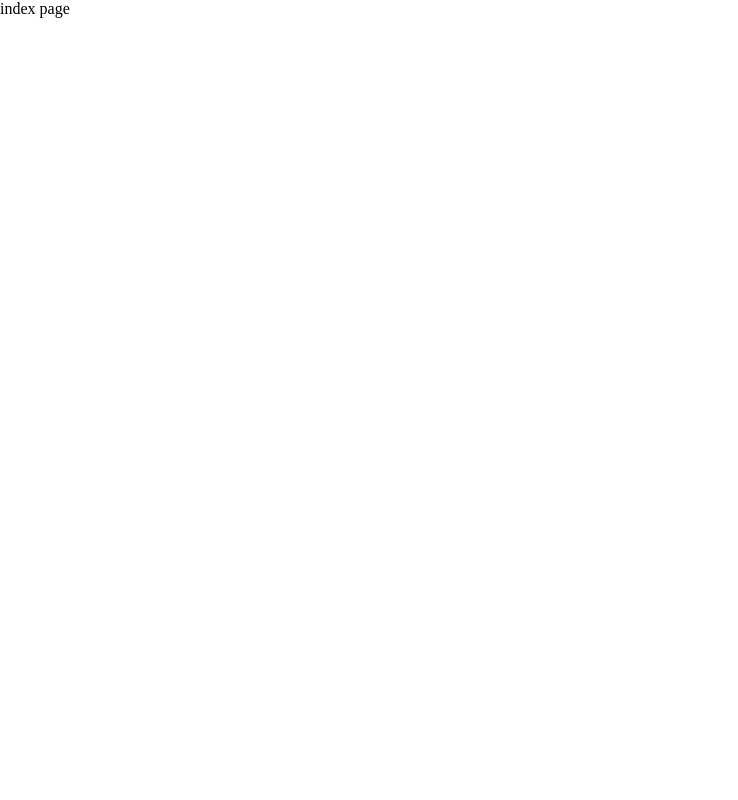
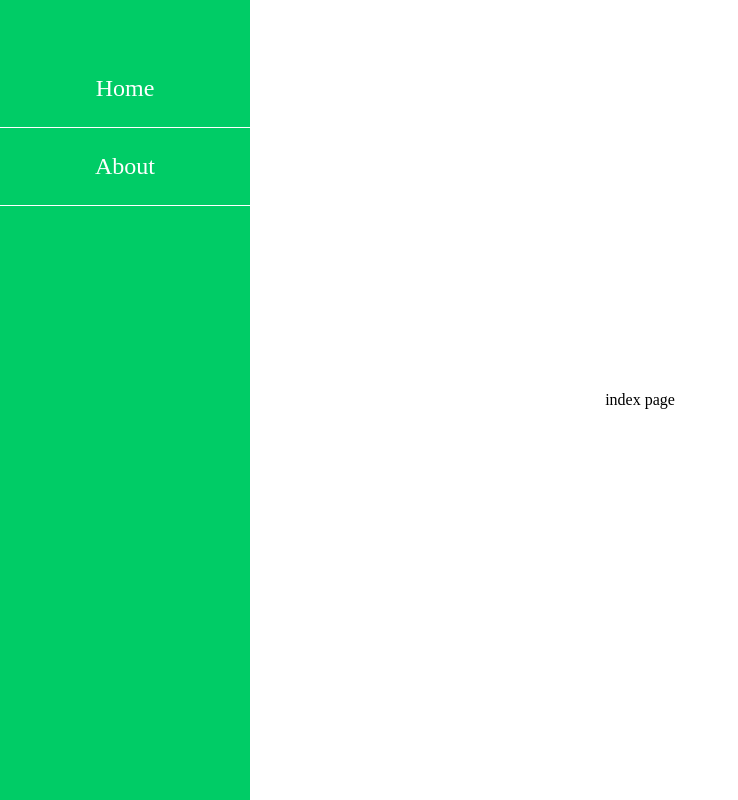
Before and after one commit to moonheekim0118/vanillaReact, a website built with webpack: page public/index.html in a window 1280 px wide. Shown: the whole page, without its empty margins (0-738 px from the left). Built offline with nearby package versions, Linux system fonts and the light colour scheme.

Commit message:
add : Menu 컴포넌트 구현

```diff
--- a/public/index.html
+++ b/public/index.html
@@ -7,7 +7,7 @@
     <script type='module' src='./bundle.js'></script>
 </head>
 <body>
-    <div class="app">
-    </div>
+    <main class="app">
+    </main>
 </body>
 </html>
--- a/src/App.ts
+++ b/src/App.ts
@@ -1,9 +1,21 @@
 import Router from "./route";
+import Menu from "./components/Menu";
 
 const App = ($target: Element) => {
     window.onhashchange = () => {
         render();
     };
+
+    // 최초 렌더링시 실행
+    function init() {
+        // 메뉴 삽입
+        const menuData = [
+            { name: "Home", path: "#" },
+            { name: "About", path: "#about" }
+        ];
+        document.querySelector("body").appendChild(Menu(menuData));
+        render(); // 렌더링
+    }
 
     function render() {
         const renderingPage = Router.getCurrentURL(window.location.hash);
@@ -11,7 +23,7 @@ const App = ($target: Element) => {
         $target.appendChild(renderingPage());
     }
 
-    render();
+    init();
 };
 
 export default App(document.querySelector(".app"));
--- /dev/null
+++ b/src/components/Menu.ts
@@ -0,0 +1,26 @@
+type Props = Array<{ name: string; path: string }>;
+
+const Menu = (datas: Props): Element => {
+    const MenuContainer = document.createElement("aside");
+    MenuContainer.className = "Menu-Container";
+    const MenuList = document.createElement("ul");
+    MenuList.className = "Menu-List";
+
+    datas.map((data) => {
+        const Menu = document.createElement("li");
+        const Link = document.createElement("a");
+        Menu.dataset.id = data.path;
+        Menu.className = "Menu";
+        Link.className = "link";
+        Link.innerText = data.name;
+        Link.href = data.path;
+        Menu.appendChild(Link);
+        MenuList.appendChild(Menu);
+    });
+
+    MenuContainer.appendChild(MenuList);
+
+    return MenuContainer;
+};
+
+export default Menu;
--- a/src/scss/style.scss
+++ b/src/scss/style.scss
@@ -2,3 +2,47 @@
     margin: 0;
     padding: 0;
 }
+
+.app {
+    position: absolute;
+    left: 50%;
+    top: 50%;
+    transform: translate(-50%, -50%);
+}
+
+.Menu-Container {
+    position: fixed;
+    left: 0;
+    width: 250px;
+    height: 100%;
+
+    background-color: #00cc66;
+
+    .Menu-List {
+        display: flex;
+        flex-direction: column;
+        align-items: center;
+        list-style-type: none;
+
+        margin-top: 50px;
+    }
+
+    .Menu {
+        width: 100%;
+        text-align: center;
+        padding: 25px 0 25px 0px;
+        border-bottom: 1px solid #fff;
+        transition: background-color 0.5s ease;
+        cursor: pointer;
+
+        &:hover {
+            background-color: #66ffb3;
+        }
+    }
+
+    .link {
+        text-decoration: none;
+        color: #fff;
+        font-size: 1.5rem;
+    }
+}
```
